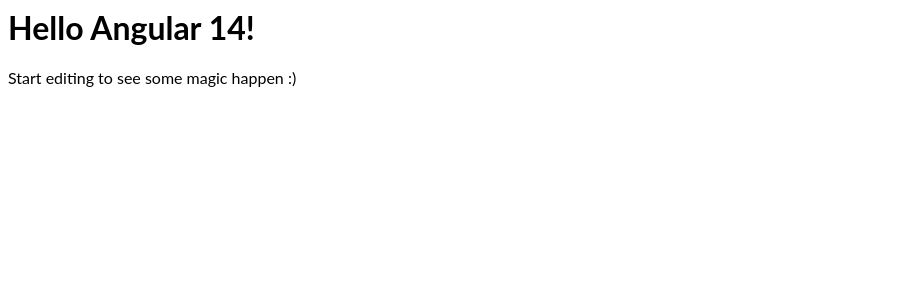
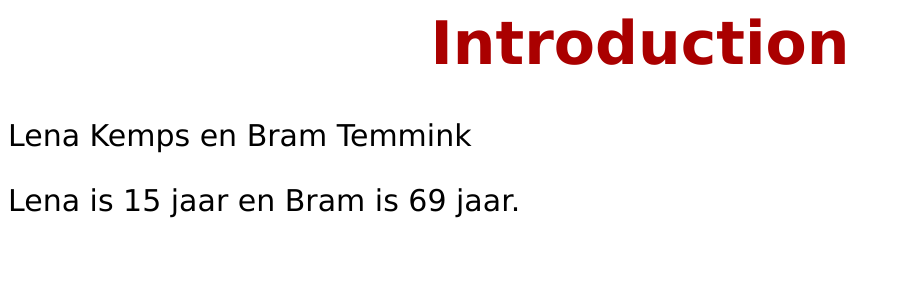
Before and after one commit to Bammmmmm/Bamm, an Angular app: page / in a window 1280 px wide. Shown: the top 300 px of the page, without its empty margins (0-899 px from the left). Built offline with nearby package versions, Linux system fonts and the light colour scheme.

Commit message:
2 files modified

```diff
--- a/src/app/app.component.css
+++ b/src/app/app.component.css
@@ -1,3 +1,15 @@
+body {
+  background-color: rgb(0, 0, 0);
+}
+
+h1 {
+  color: rgb(170, 0, 0);
+  text-align: center;
+  font-family: verdana;
+  font-size: 60px;
+}
+
 p {
-  font-family: Lato;
+  font-family: verdana;
+  font-size: 30px;
 }
--- a/src/app/app.component.html
+++ b/src/app/app.component.html
@@ -1,4 +1,3 @@
-<hello name="{{ name }}"></hello>
-<p>
-  Start editing to see some magic happen :)
-</p>
+<h1>Introduction</h1>
+<p>Lena Kemps en Bram Temmink</p>
+<p>Lena is 15 jaar en Bram is 69 jaar.<p>
```
